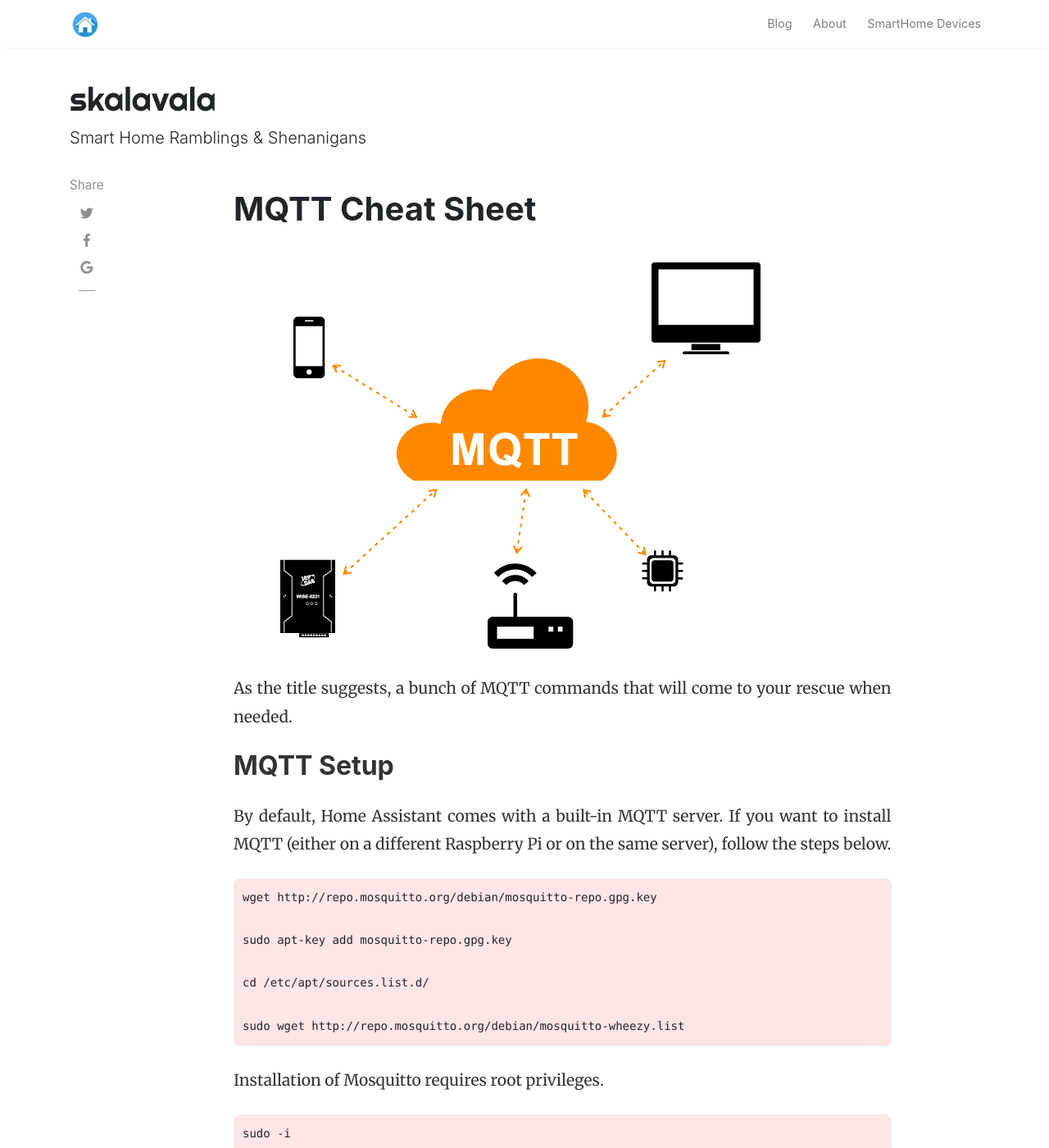
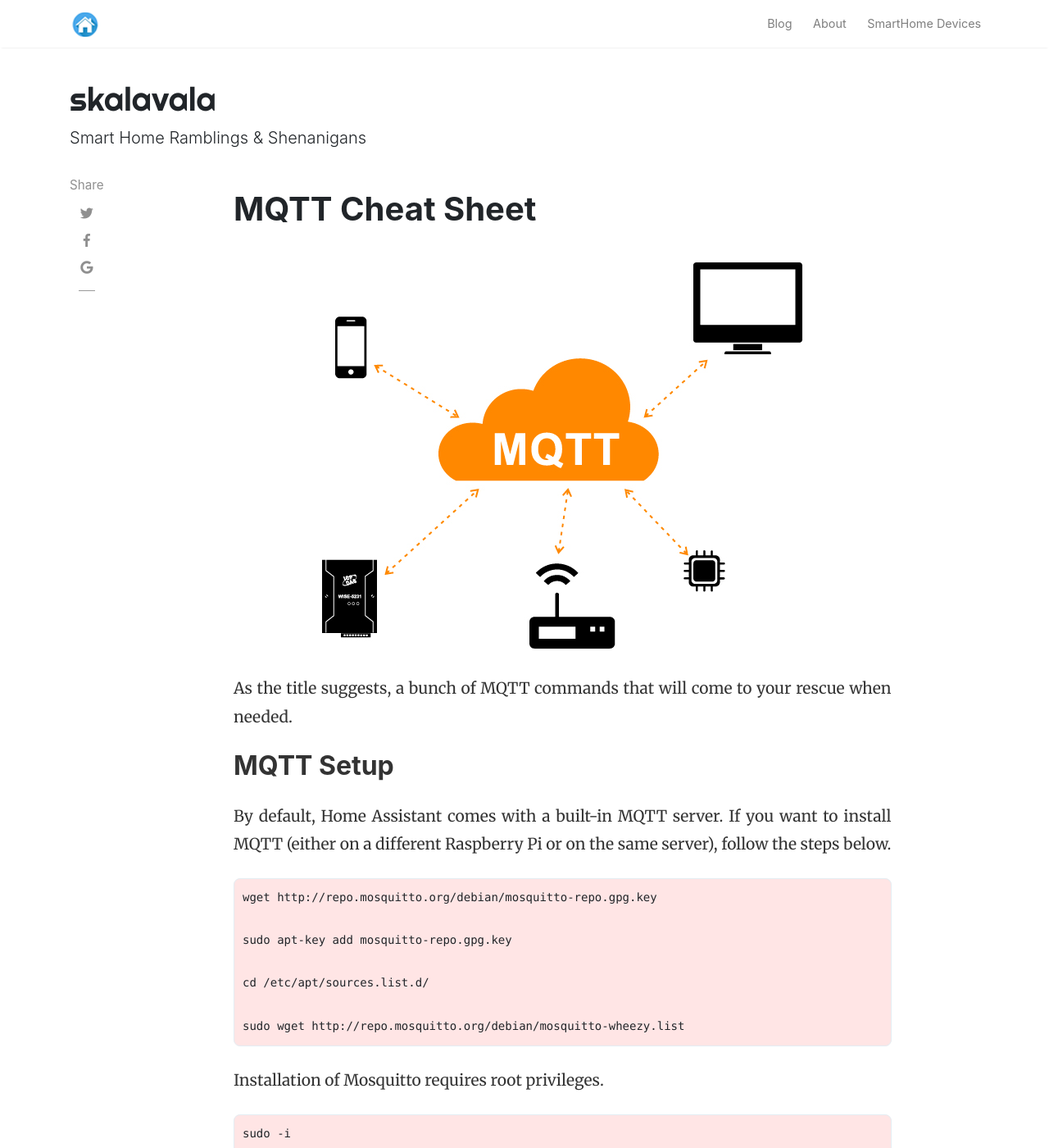
Before and after one commit to skalavala/skalavala.github.io, a Jekyll site: the page built from _posts/2018-06-12-mqtt-cheat-sheet.md, in a window 1280 px wide and 1400 px high. Shown: the whole window at 82% size. Built offline with Jekyll 4.4.1, drawn with Linux system fonts in a browser that asks for light colours; nearby versions of some CDN libraries; comment, search, counter and statistics services are not loaded.

Commit message:
Update screen.css

```diff
--- a/assets/css/screen.css
+++ b/assets/css/screen.css
@@ -272,6 +272,8 @@ table {
 }
  .featured-image {
      display:block;
+     margin-left: auto;  /* added by Suresh, center align image */
+     margin-right: auto; /* added by Suresh, center align image */
      margin-bottom:1.5rem;
 }
  .share {
```
